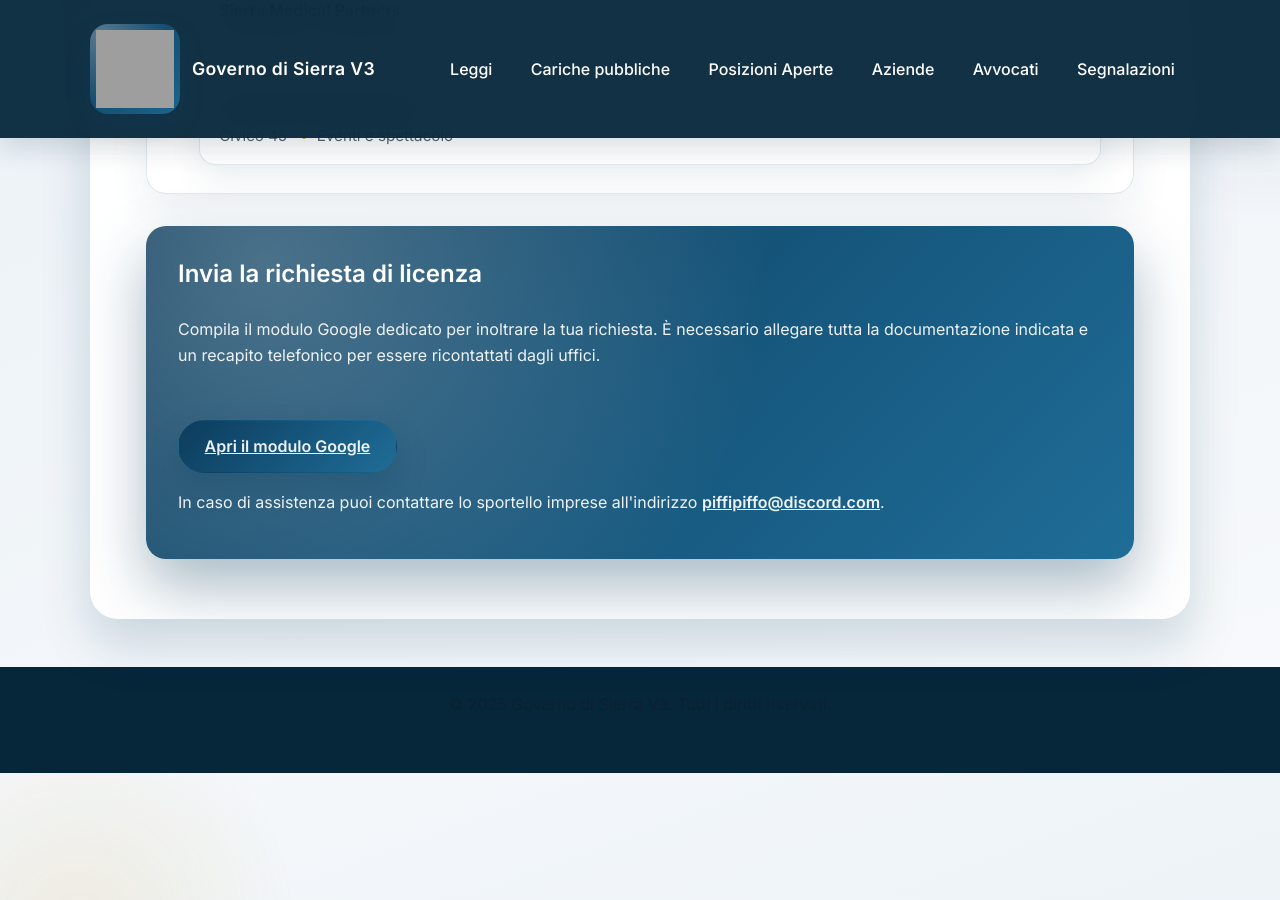
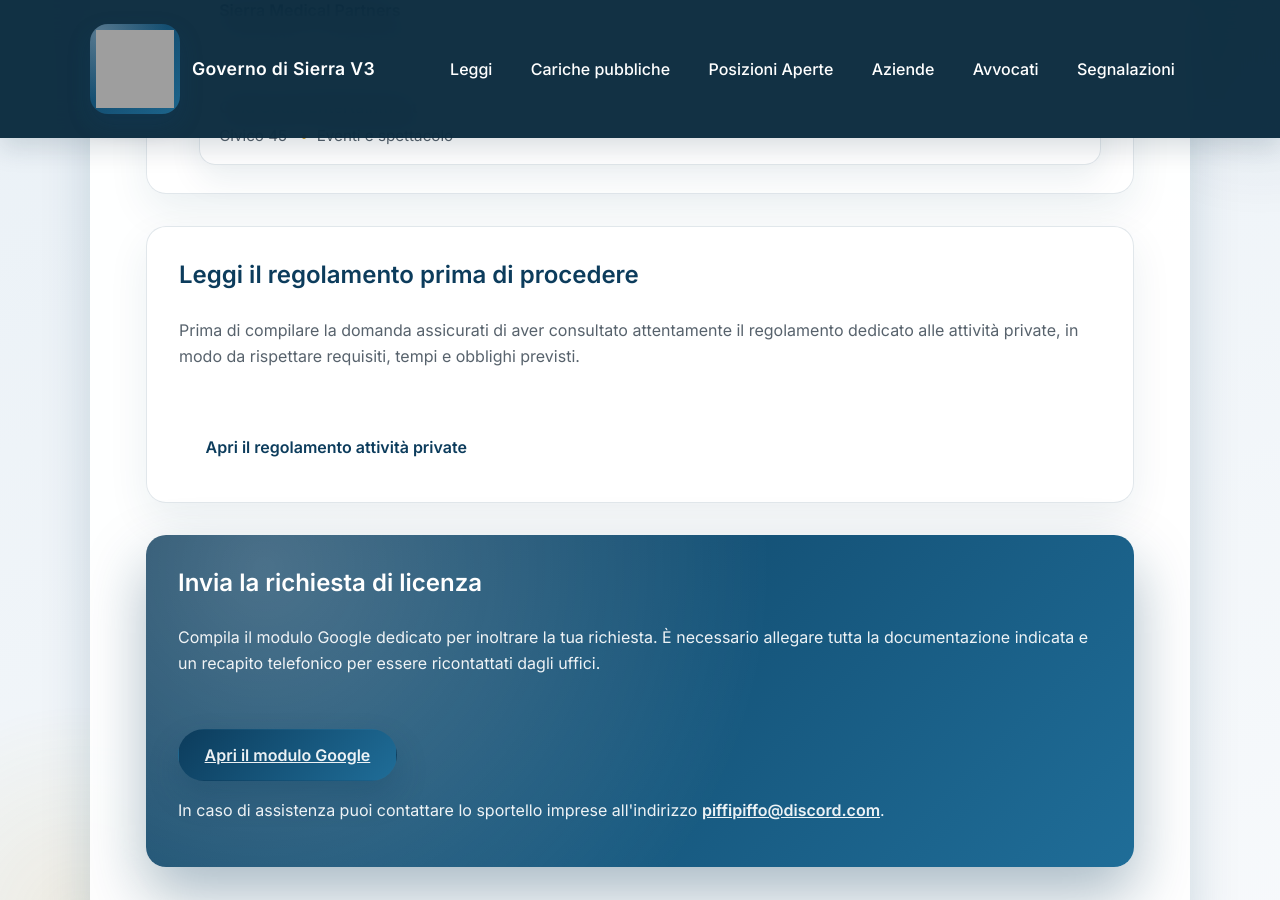
Before and after one commit to governo-sierra-v3/site, a Jekyll site: the page built from aziende.md, in a window 1280 px wide and 900 px high, scrolled down 2087 px. Built offline with Jekyll 4.4.1, drawn with Linux system fonts in a browser that asks for light colours; grey boxes are pictures that could not be loaded.

Commit message:
Aggiungi sezioni regolamento per aziende e avvocati

```diff
--- a/aziende.md
+++ b/aziende.md
@@ -92,6 +92,14 @@ description: Registrazione delle licenze aziendali nella Sierra V3
   </ul>
 </section>
 
+<section class="content-section">
+  <h2>Leggi il regolamento prima di procedere</h2>
+  <p>Prima di compilare la domanda assicurati di aver consultato attentamente il regolamento dedicato alle attività private, in modo da rispettare requisiti, tempi e obblighi previsti.</p>
+  <div class="button-group">
+    <a class="button secondary" href="{{ '/regolamento-attivita-private/' | relative_url }}">Apri il regolamento attività private</a>
+  </div>
+</section>
+
 <section class="content-section accent">
   <h2>Invia la richiesta di licenza</h2>
   <p>Compila il modulo Google dedicato per inoltrare la tua richiesta. È necessario allegare tutta la documentazione indicata e un recapito telefonico per essere ricontattati dagli uffici.</p>
```
Also changed, not shown: avvocati.md (+8 -0 lines).
